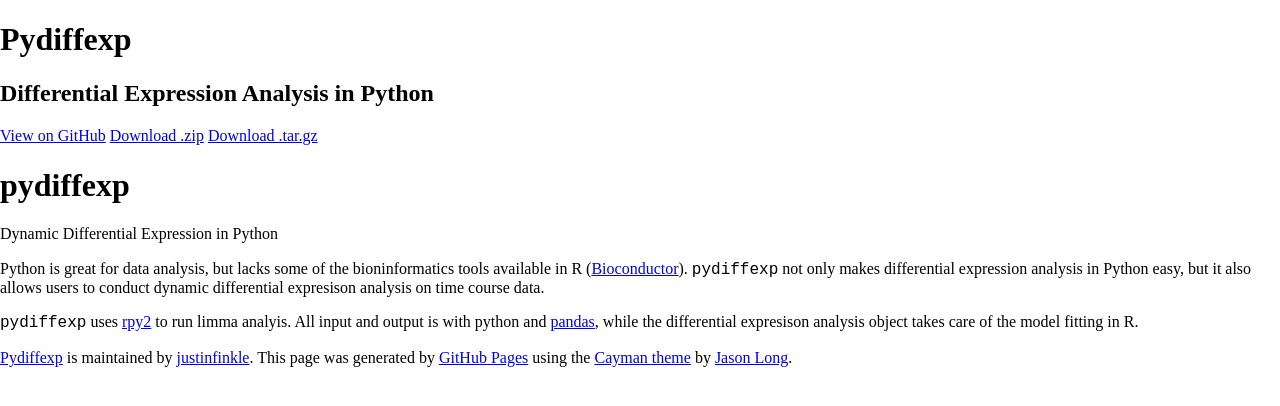
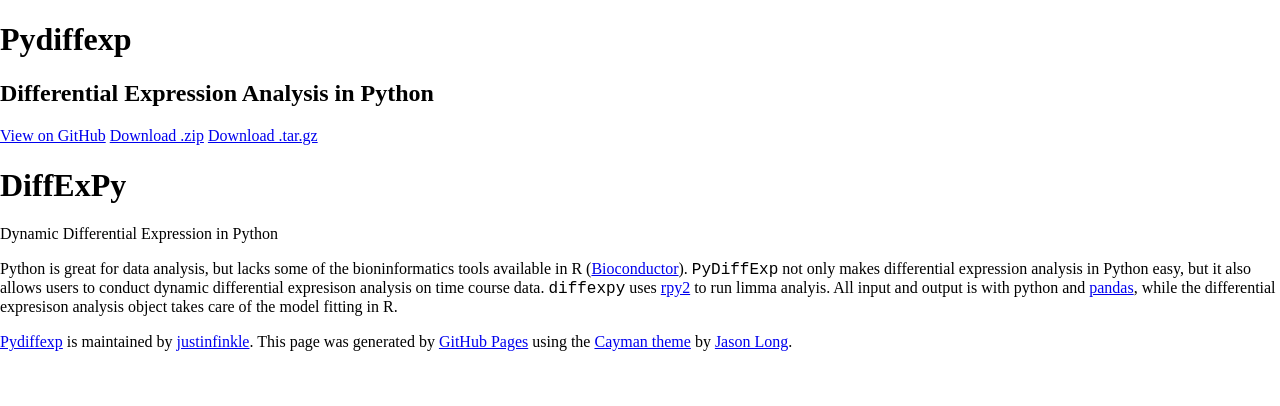
Before and after one commit to justinfinkle/diffexpy, a Jekyll site: the page built from index.md, in a window 1280 px wide. Shown: the top 406 px of the page. Built offline with Jekyll 4.4.1, drawn with Linux system fonts in a browser that asks for light colours; nearby versions of some CDN libraries; library files that are not in the unit come from our copies; our own code applies the rules of GitHub Pages for plain Markdown files.

Commit message:
Update index.md

```diff
--- a/index.md
+++ b/index.md
@@ -2,9 +2,7 @@
 layout: index
 ---
 
-# pydiffexp
+# DiffExPy
 Dynamic Differential Expression in Python
 
-Python is great for data analysis, but lacks some of the bioninformatics tools available in R ([Bioconductor](https://bioconductor.org/)). `pydiffexp` not only makes differential expression analysis in Python easy, but it also allows users to conduct dynamic differential expresison analysis on time course data.
-
-`pydiffexp` uses [rpy2](http://rpy2.bitbucket.org/) to run limma analyis. All input and output is with python and [pandas](http://pandas.pydata.org/), while the differential expresison analysis object takes care of the model fitting in R.
+Python is great for data analysis, but lacks some of the bioninformatics tools available in R ([Bioconductor](https://bioconductor.org/)). `PyDiffExp` not only makes differential expression analysis in Python easy, but it also allows users to conduct dynamic differential expresison analysis on time course data. `diffexpy` uses [rpy2](http://rpy2.bitbucket.org/) to run limma analyis. All input and output is with python and [pandas](http://pandas.pydata.org/), while the differential expresison analysis object takes care of the model fitting in R.
```
